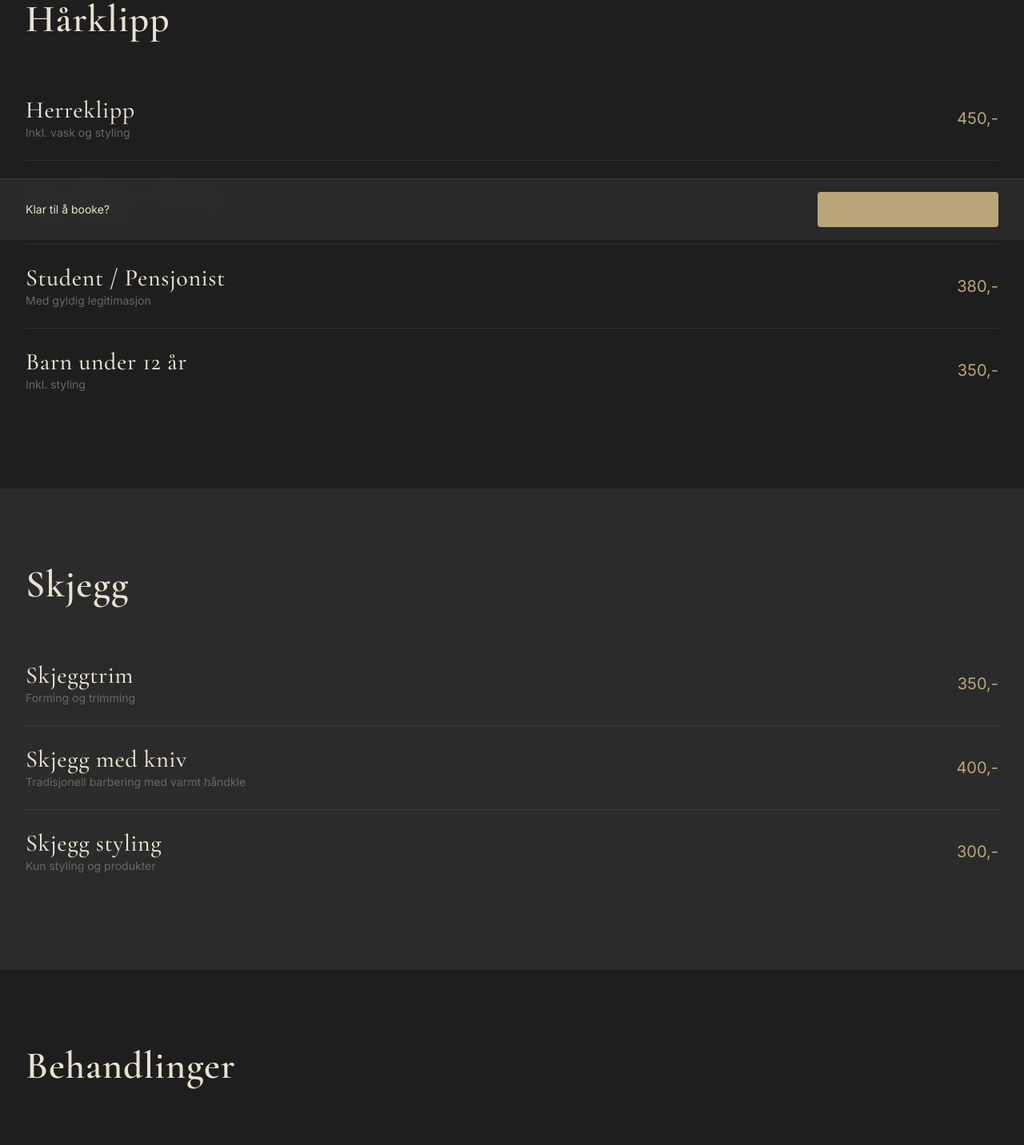
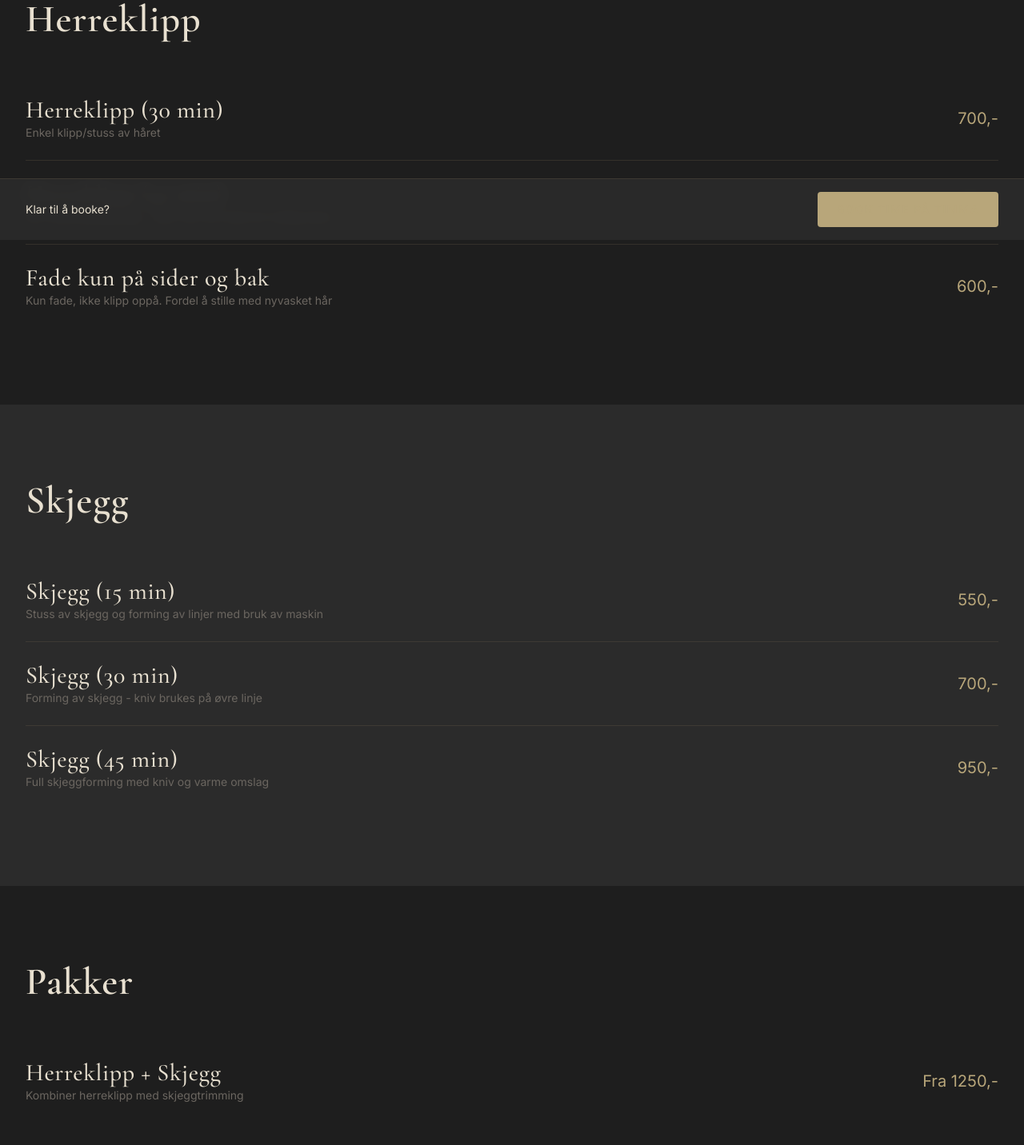
Before and after one commit to maritimbemanning/rebel-harstad, a Next.js app: page /tjenester in a window 1280 px wide. Shown: the part 500-1932 px from the top of the page at 80% size. Built offline with nearby package versions, Linux system fonts and the light colour scheme.

Commit message:
Update services with real prices from Timma

```diff
--- a/src/app/tjenester/page.tsx
+++ b/src/app/tjenester/page.tsx
@@ -10,31 +10,25 @@ export const metadata: Metadata = {
 
 const BOOKING_URL = "https://timma.no/salong/Rebel";
 
-// Placeholder priser - erstatt med faktiske priser fra Timma
 const serviceCategories = [
   {
-    id: "harklipp",
-    title: "Hårklipp",
+    id: "herreklipp",
+    title: "Herreklipp",
     services: [
       {
-        name: "Herreklipp",
-        price: "450,-",
-        description: "Inkl. vask og styling",
+        name: "Herreklipp (30 min)",
+        price: "700,-",
+        description: "Enkel klipp/stuss av håret",
       },
       {
-        name: "Herreklipp + Skjegg",
-        price: "650,-",
-        description: "Komplett behandling",
+        name: "Herreklipp (45 min)",
+        price: "850,-",
+        description: "Ny frisyre/designklipp - eller mer enn bare en vanlig stuss",
       },
       {
-        name: "Student / Pensjonist",
-        price: "380,-",
-        description: "Med gyldig legitimasjon",
-      },
-      {
-        name: "Barn under 12 år",
-        price: "350,-",
-        description: "Inkl. styling",
+        name: "Fade kun på sider og bak",
+        price: "600,-",
+        description: "Kun fade, ikke klipp oppå. Fordel å stille med nyvasket hår",
       },
     ],
   },
@@ -43,40 +37,30 @@ const serviceCategories = [
     title: "Skjegg",
     services: [
       {
-        name: "Skjeggtrim",
-        price: "350,-",
-        description: "Forming og trimming",
+        name: "Skjegg (15 min)",
+        price: "550,-",
+        description: "Stuss av skjegg og forming av linjer med bruk av maskin",
       },
       {
-        name: "Skjegg med kniv",
-        price: "400,-",
-        description: "Tradisjonell barbering med varmt håndkle",
+        name: "Skjegg (30 min)",
+        price: "700,-",
+        description: "Forming av skjegg - kniv brukes på øvre linje",
       },
       {
-        name: "Skjegg styling",
-        price: "300,-",
-        description: "Kun styling og produkter",
+        name: "Skjegg (45 min)",
+        price: "950,-",
+        description: "Full skjeggforming med kniv og varme omslag",
       },
     ],
   },
   {
-    id: "behandlinger",
-    title: "Behandlinger",
+    id: "pakke",
+    title: "Pakker",
     services: [
       {
-        name: "Ansiktsbehandling",
-        price: "450,-",
-        description: "Rens, peeling og massekremer",
-      },
-      {
-        name: "Voksing øyebryn",
-        price: "150,-",
-        description: "Forming av øyebryn",
-      },
-      {
-        name: "Voksing nese/ører",
-        price: "100,-",
-        description: "Fjerning av uønsket hår",
+        name: "Herreklipp + Skjegg",
+        price: "Fra 1250,-",
+        description: "Kombiner herreklipp med skjeggtrimming",
       },
     ],
   },
--- a/src/components/sections/ServicesPreview.tsx
+++ b/src/components/sections/ServicesPreview.tsx
@@ -3,24 +3,24 @@ import { Section, SectionHeader, Card, CardTitle } from "@/components/ui";
 
 const services = [
   {
-    title: "Hårklipp",
-    price: "Fra 450,-",
-    href: "/tjenester#harklipp",
+    title: "Herreklipp",
+    price: "Fra 700,-",
+    href: "/tjenester#herreklipp",
   },
   {
     title: "Skjegg",
-    price: "Fra 350,-",
+    price: "Fra 550,-",
     href: "/tjenester#skjegg",
   },
   {
-    title: "Hår + Skjegg",
-    price: "Fra 650,-",
-    href: "/tjenester#pakke",
+    title: "Fade",
+    price: "600,-",
+    href: "/tjenester#fade",
   },
   {
-    title: "Behandlinger",
-    price: "Fra 200,-",
-    href: "/tjenester#behandlinger",
+    title: "Full pakke",
+    price: "Fra 1250,-",
+    href: "/tjenester#pakke",
   },
 ];
 
```
